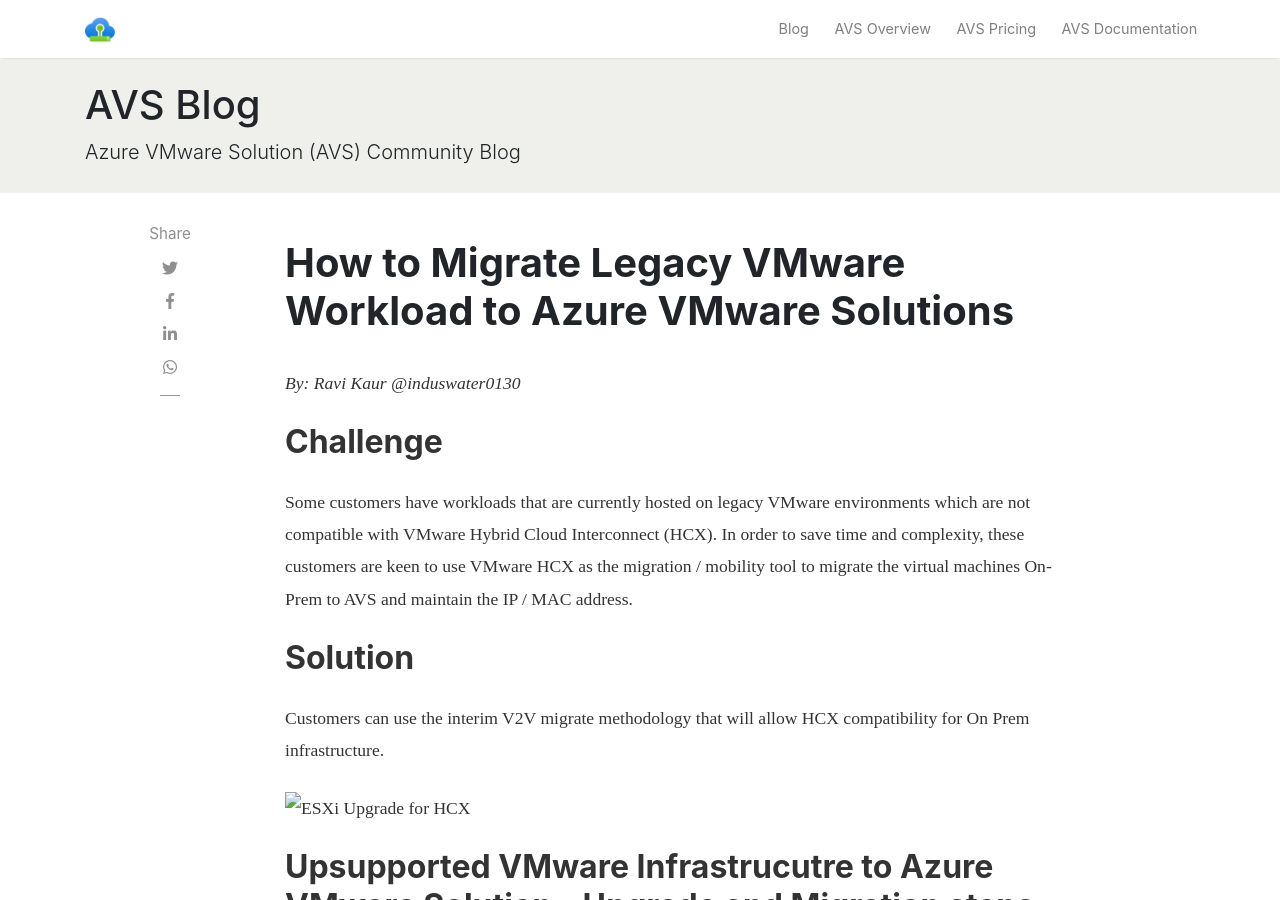
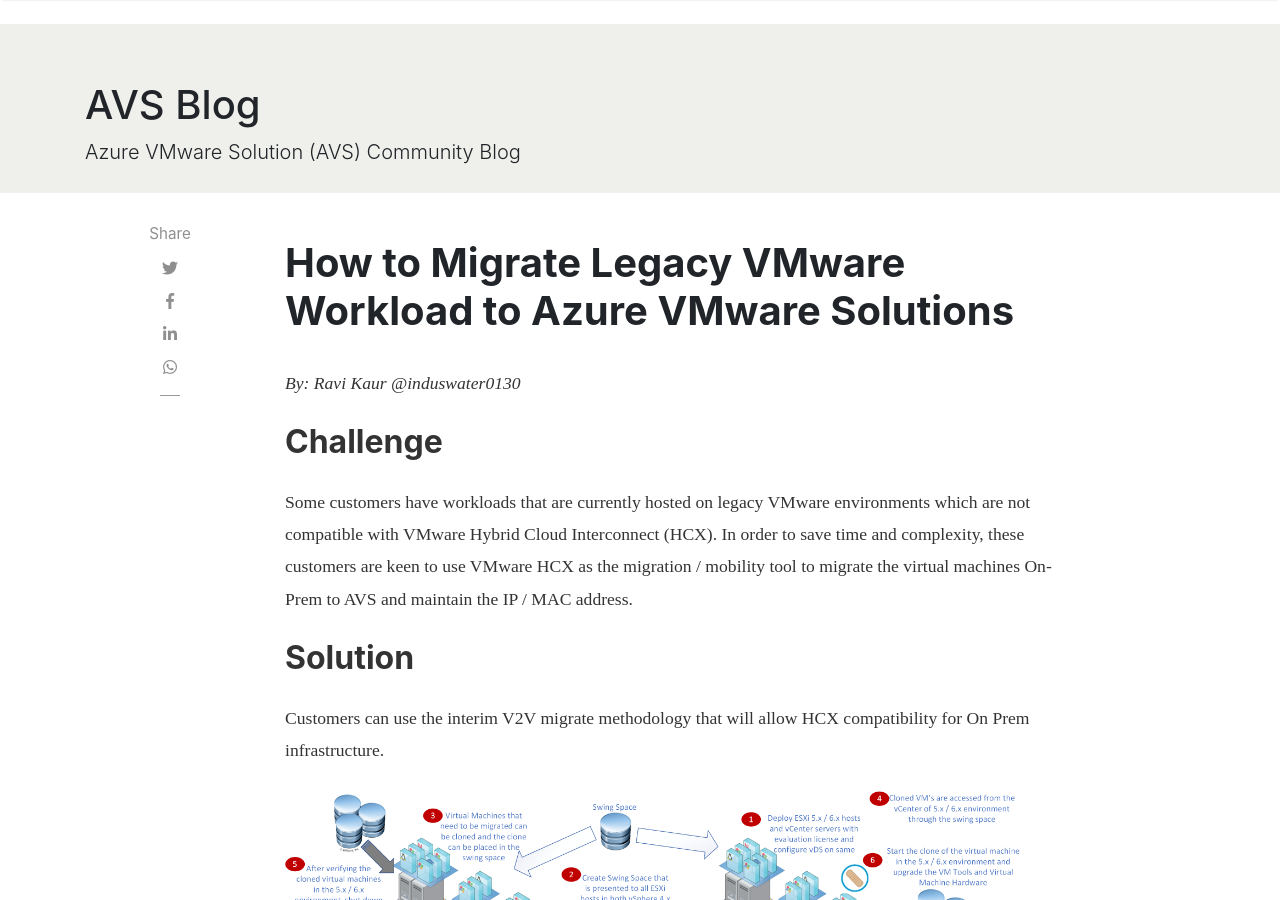
Before and after one commit to AVSBlog/avsblog.github.io, a Jekyll site: the page built from _posts/2020-10-15-how-to-migrate-legacy-vmware-workload-to-avs.md, in a window 1280 px wide and 900 px high. Built offline with Jekyll 4.4.1, drawn with Linux system fonts in a browser that asks for light colours; nearby versions of some CDN libraries.

Commit message:
seventh commit

```diff
--- a/_posts/2020-10-15-how-to-migrate-legacy-vmware-workload-to-avs.md
+++ b/_posts/2020-10-15-how-to-migrate-legacy-vmware-workload-to-avs.md
@@ -16,7 +16,7 @@
 
 Customers can use the interim V2V migrate methodology that will allow HCX compatibility for On Prem infrastructure.
 
-![ESXi Upgrade for HCX](assets/images/posts/2020-10-15/esxi-upgrade-for-hcx.png)
+![ESXi Upgrade for HCX](/assets/images/posts/2020-10-15/esxi-upgrade-for-hcx.png)
 
 ## Upsupported VMware Infrastrucutre to Azure VMware Solution - Upgrade and Migration steps
 
```
